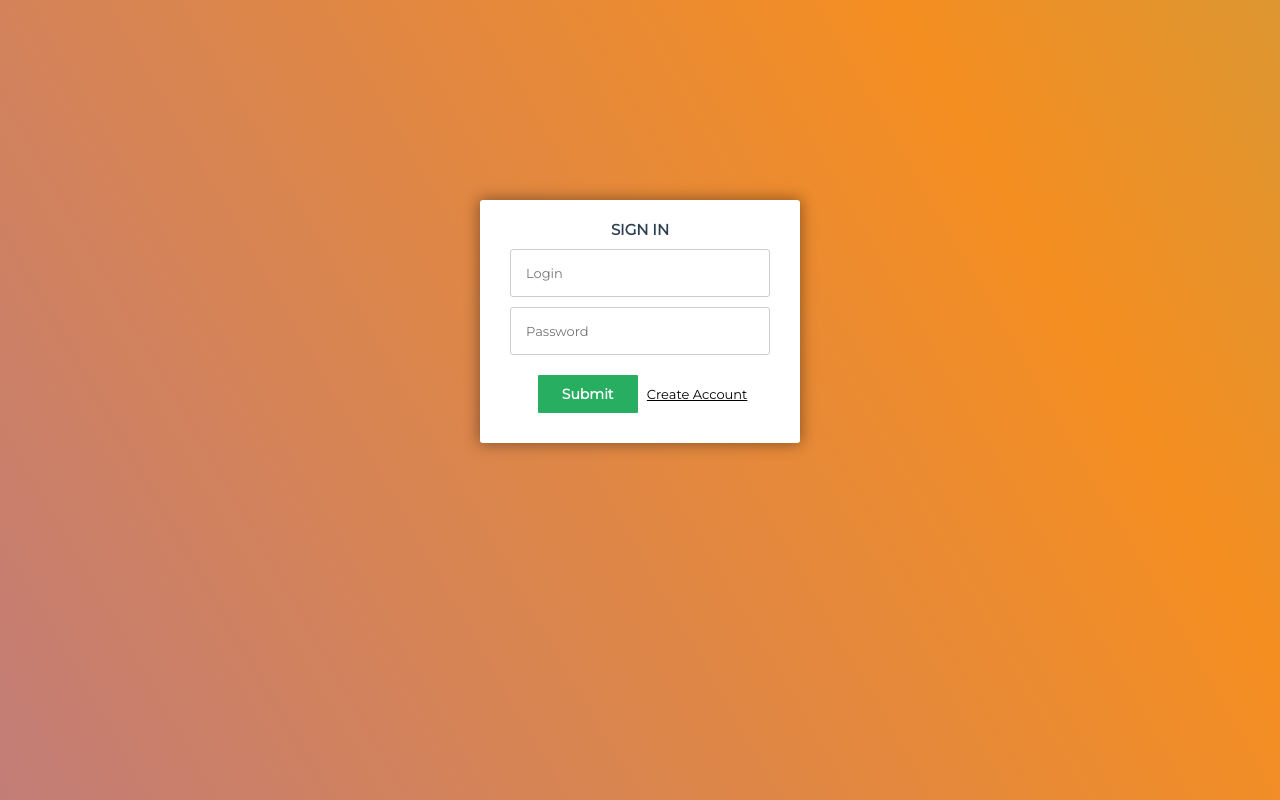
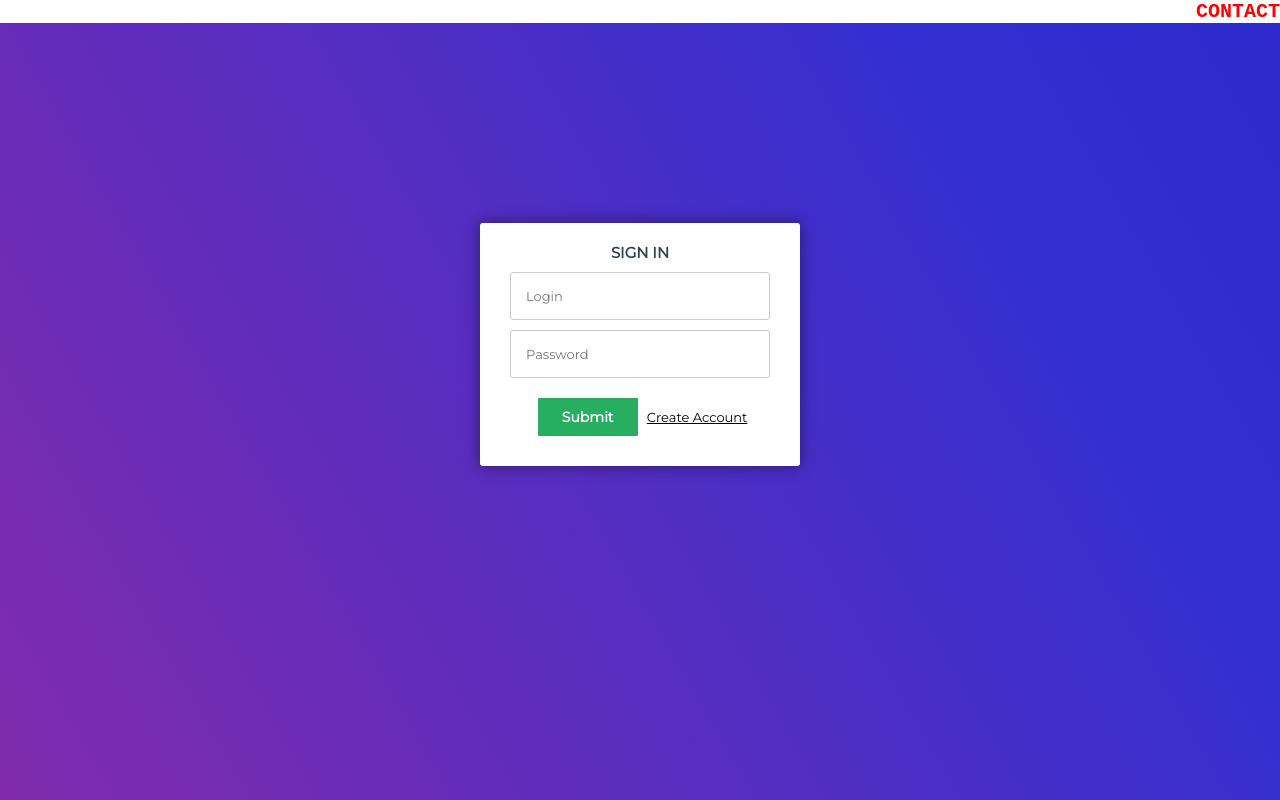
Before and after one commit to KevinGutej/AdvancedForm, a plain HTML site: page AdvancedForm/SignIn.html in a window 1280 px wide. Drawn offline with Linux system fonts and the light colour scheme.

Commit message:
Adding contact section

```diff
--- a/AdvancedForm/SignIn.html
+++ b/AdvancedForm/SignIn.html
@@ -10,9 +10,14 @@
 </head>
 
 <body>
+
+    <div class = "nav">
+      <h1 class = "contact-link">CONTACT <a href="contact.html"></a></h1>
+
+    </div>
   <form id="msform">
     <fieldset>
-      <h2 class="fs-title">Sign In</h2>
+        <h2 class="fs-title">Sign In</h2>
       <input type="login" name="login" placeholder="Login" />
       <input type="password" name="pass" placeholder="Password" />
       <input type="button" name="next" class="next action-button" value="Submit">
--- a/AdvancedForm/main.css
+++ b/AdvancedForm/main.css
@@ -12,7 +12,7 @@ html {
   height: 100%;
   width: 100%;
   background: rgb(2,0,36);
-    background: linear-gradient(60deg, #d2001a,#7462ff,#f48e21,#23d5ab);
+    background: linear-gradient(60deg, #3F0071,#FB2576,#332FD0,#0002A1);
     background-size: 600% 600%;
     animation: color 15s infinite linear;
 }
@@ -98,3 +98,21 @@ body {
   color: blue;
   transition: 1s;
 }
+.contact-link {
+  text-align: right;
+  font-size: 20px;
+  font-family: 'Courier New', Courier, monospace;
+}
+.contact-link:hover {
+  transition: 2s;
+  color: red;
+  cursor: pointer;
+}
+.nav {
+  background-color: white;
+}
+.main-contact {
+  height: 100px;
+  width: 100px;
+  background-color: white;
+}
```
Also changed, not shown: AdvancedForm/contact.html (added, +15 -0 lines).
